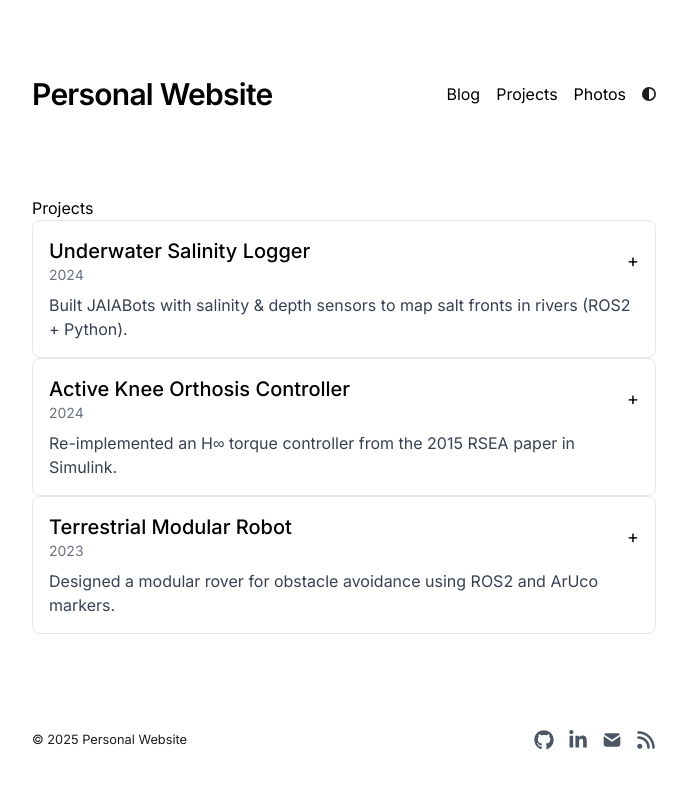
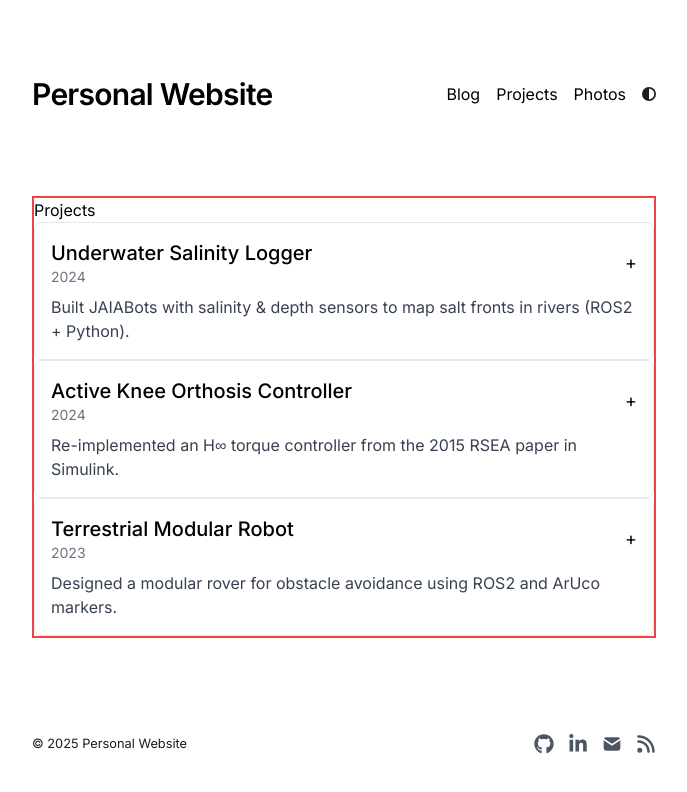
Before and after one commit to rushabhdhoke/Personal-Website, a Next.js app: page /projects in a window 1280 px wide. Shown: the top 792 px of the page, without its empty margins (296-983 px from the left). Built offline with nearby package versions, Linux system fonts and the light colour scheme.

Commit message:
Update ClientProjects.tsx

```diff
--- a/app/projects/ClientProjects.tsx
+++ b/app/projects/ClientProjects.tsx
@@ -4,10 +4,15 @@ import Image from "next/image";
 import { projects } from "./project-data";
 
 export default function ClientProjects() {
+  console.log("Loaded projects:", projects);
   const [expandedIndex, setExpandedIndex] = useState<number | null>(null);
 
+  if (projects.length === 0) {
+    return <p className="p-6 text-red-500">No projects found!</p>;
+  }
+
   return (
-    <section>
+    <section className="border-2 border-red-500">
       <h1>Projects</h1>
       {projects.map((proj, idx) => (
     <div key={proj.title} className="border rounded-lg p-4">
```
